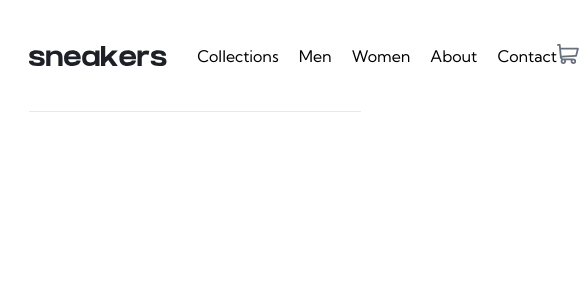
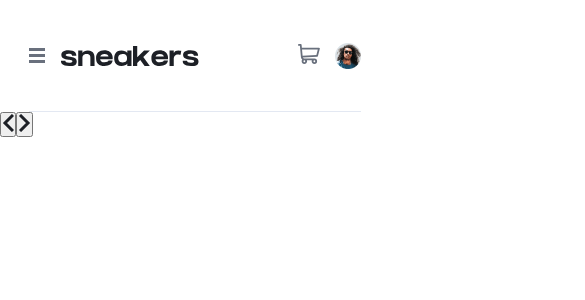
Before and after one commit to Alain-sys/e-commerce-product-page, a React (Create React App) app: page / in a window 390 px wide. Shown: the top 300 px of the page, 585 px wide, since content can reach past the window. Built offline with nearby package versions, Linux system fonts and the light colour scheme.

Commit message:
css: header on mobile design

```diff
--- a/src/components/Header/Header.css
+++ b/src/components/Header/Header.css
@@ -5,26 +5,40 @@ header {
   justify-content: space-between;
   margin: auto;
   border-bottom: 1px solid hsla(219, 35%, 92%, 1);
+  align-items: center;
 }
 
-.menu {
+.logo-hamburger {
   display: flex;
   align-items: center;
-  gap: 55px;
+  gap: 32px;
 }
 
-.menu-list {
+.hamburger {
+  display: none;
+  background: transparent;
+  border: none;
+  cursor: pointer;
+}
+
+.menu__list {
   display: flex;
   list-style: none;
   gap: 32px;
 }
 
-.menu-list__items {
+.menu__close {
+  display: none;
+  background: transparent;
+  border: none;
+}
+
+.menu__list__items {
   position: relative;
   cursor: pointer;
 }
 
-.menu-list__items::after {
+.menu__list__items::after {
   position: absolute;
   content: '';
   width: 0;
@@ -36,7 +50,7 @@ header {
   background-color: hsla(26, 100%, 55%, 1);
 }
 
-.menu-list__items:hover::after {
+.menu__list__items:hover::after {
   width: 100%;
 }
 
@@ -63,7 +77,7 @@ header {
   cursor: pointer;
 }
 
-@media (max-width: 1024px) {
+@media (max-width: 64em) {
   header {
     width: 85%;
   }
@@ -72,7 +86,7 @@ header {
     gap: 30px;
   }
 
-  .menu-list {
+  .menu__list {
     gap: 20px;
   }
 
@@ -80,3 +94,48 @@ header {
     gap: 20px;
   }
 }
+
+@media (max-width: 48em) {
+  .hamburger {
+    display: flex;
+  }
+
+  .menu {
+    position: absolute;
+    left: 0;
+    right: 0;
+    transform: translateY(-150%);
+    background-color: hsla(0, 0%, 0%, 0.75);
+    transition: 0.5s ease;
+  }
+
+  .menu.active {
+    transform: translateY(0%);
+  }
+
+  .menu__list {
+    width: 70%;
+    flex-direction: column;
+    align-items: center;
+    background-color: hsla(0, 0%, 100%, 1);
+  }
+
+  .menu__list__items::after {
+    display: none;
+  }
+}
+
+@media (max-width: 25rem) {
+  .logo-hamburger {
+    gap: 16px;
+  }
+
+  .user {
+    gap: 15px;
+  }
+
+  .user__avatar {
+    width: 26px;
+    height: 26px;
+  }
+}
--- a/src/components/Header/Header.js
+++ b/src/components/Header/Header.js
@@ -1,27 +1,53 @@
 import React from 'react';
+import { useRef } from 'react';
 import './Header.css';
 import Cart from './Cart';
-import logo from '../../images/logo.svg';
-import avatar from '../../images/image-avatar.png';
+import iconHamburger from '../../images/icon-menu.svg';
+import iconCross from '../../images/icon-close.svg';
+import iconLogo from '../../images/logo.svg';
+import iconAvatar from '../../images/image-avatar.png';
 
 const Header = () => {
+  const menu = useRef(null);
+
   return (
     <header>
-      <div className="menu">
-        <img src={logo} alt="logo of our company written in lowercase with the black color " />
-        <nav>
-          <ul className="menu-list">
-            <li className="menu-list__items">Collections</li>
-            <li className="menu-list__items">Men</li>
-            <li className="menu-list__items">Women</li>
-            <li className="menu-list__items">About</li>
-            <li className="menu-list__items">Contact</li>
-          </ul>
-        </nav>
+      <div className="logo-hamburger">
+        <button
+          className="hamburger"
+          type="button"
+          onClick={() => {
+            menu.current.classList.toggle('active');
+          }}>
+          <img src={iconHamburger} alt="three grey horizontal bars" />
+        </button>
+        <img src={iconLogo} alt="logo of our company written in lowercase with the black color " />
       </div>
+      <nav
+        ref={menu}
+        className="menu"
+        onClick={() => {
+          menu.current.classList.toggle('active');
+        }}>
+        <ul className="menu__list" onClick={(e) => e.stopPropagation()}>
+          <button
+            className="menu__close"
+            type="button"
+            onClick={() => {
+              menu.current.classList.toggle('active');
+            }}>
+            <img src={iconCross} alt="grey cross" />
+          </button>
+          <li className="menu__list__items">Collections</li>
+          <li className="menu__list__items">Men</li>
+          <li className="menu__list__items">Women</li>
+          <li className="menu__list__items">About</li>
+          <li className="menu__list__items">Contact</li>
+        </ul>
+      </nav>
       <div className="user">
         <Cart />
-        <img className="user__avatar" src={avatar} alt="avatar for represent user connected" />
+        <img className="user__avatar" src={iconAvatar} alt="avatar for represent user connected" />
       </div>
     </header>
   );
--- a/src/components/Product/Product.js
+++ b/src/components/Product/Product.js
@@ -1,7 +1,14 @@
 import React from 'react';
+import ProductSlider from './ProductSlider';
+import ProductBuy from './ProductBuy';
 
 const Product = () => {
-  return <></>;
+  return (
+    <main className="product">
+      <ProductSlider />
+      <ProductBuy />
+    </main>
+  );
 };
 
 export default Product;
--- /dev/null
+++ b/src/components/Product/ProductBuy.js
@@ -0,0 +1,7 @@
+import React from 'react';
+
+const ProductBuy = () => {
+  return <></>;
+};
+
+export default ProductBuy;
--- /dev/null
+++ b/src/components/Product/ProductSlider.js
@@ -0,0 +1,21 @@
+import React from 'react';
+import iconPrevious from '../../images/icon-previous.svg';
+import iconNext from '../../images/icon-next.svg';
+
+const ProductSlider = () => {
+  return (
+    <div>
+      <div>
+        <button>
+          <img src={iconPrevious} />
+        </button>
+        <img />
+        <button>
+          <img src={iconNext} />
+        </button>
+      </div>
+    </div>
+  );
+};
+
+export default ProductSlider;
```
